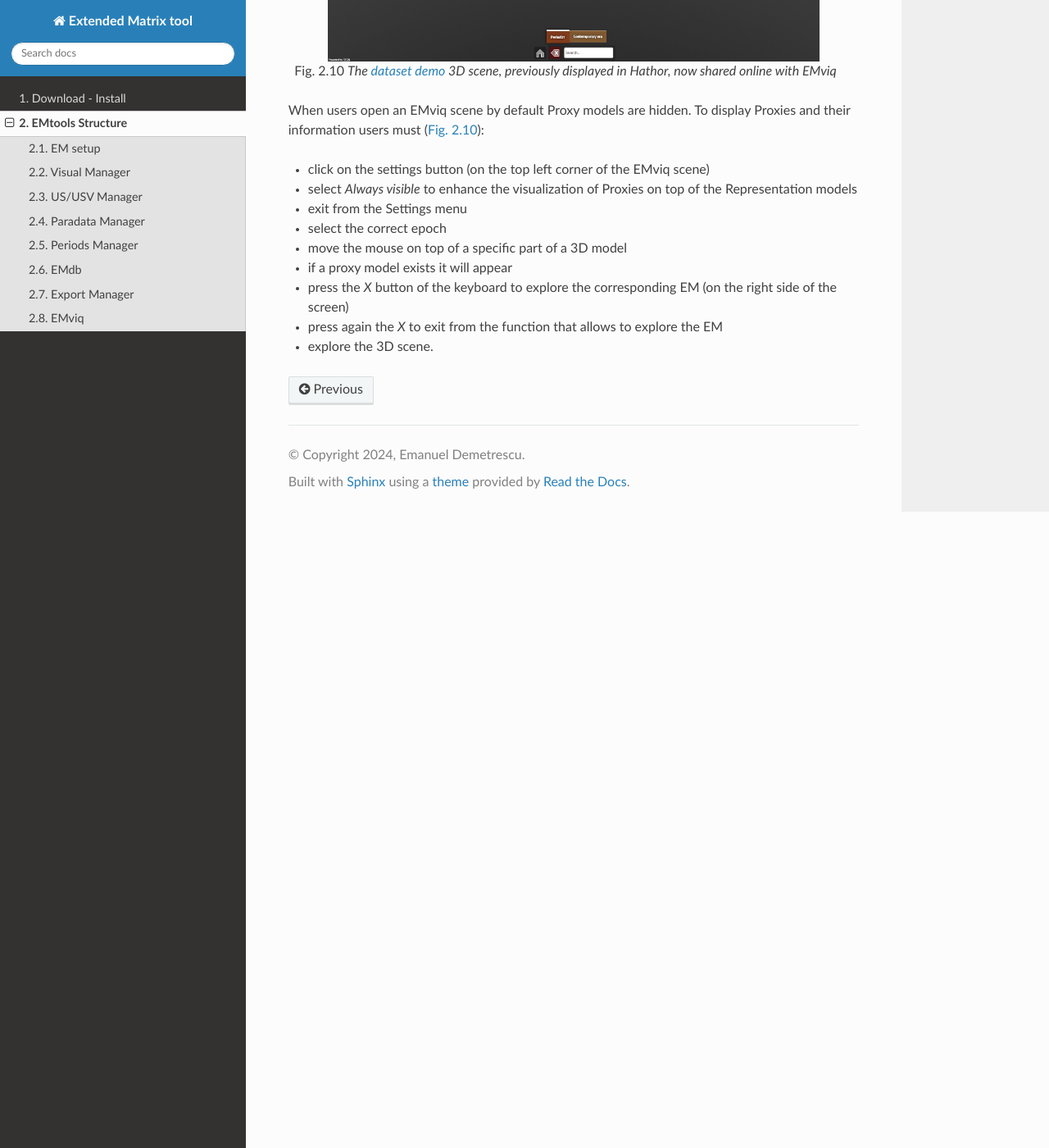
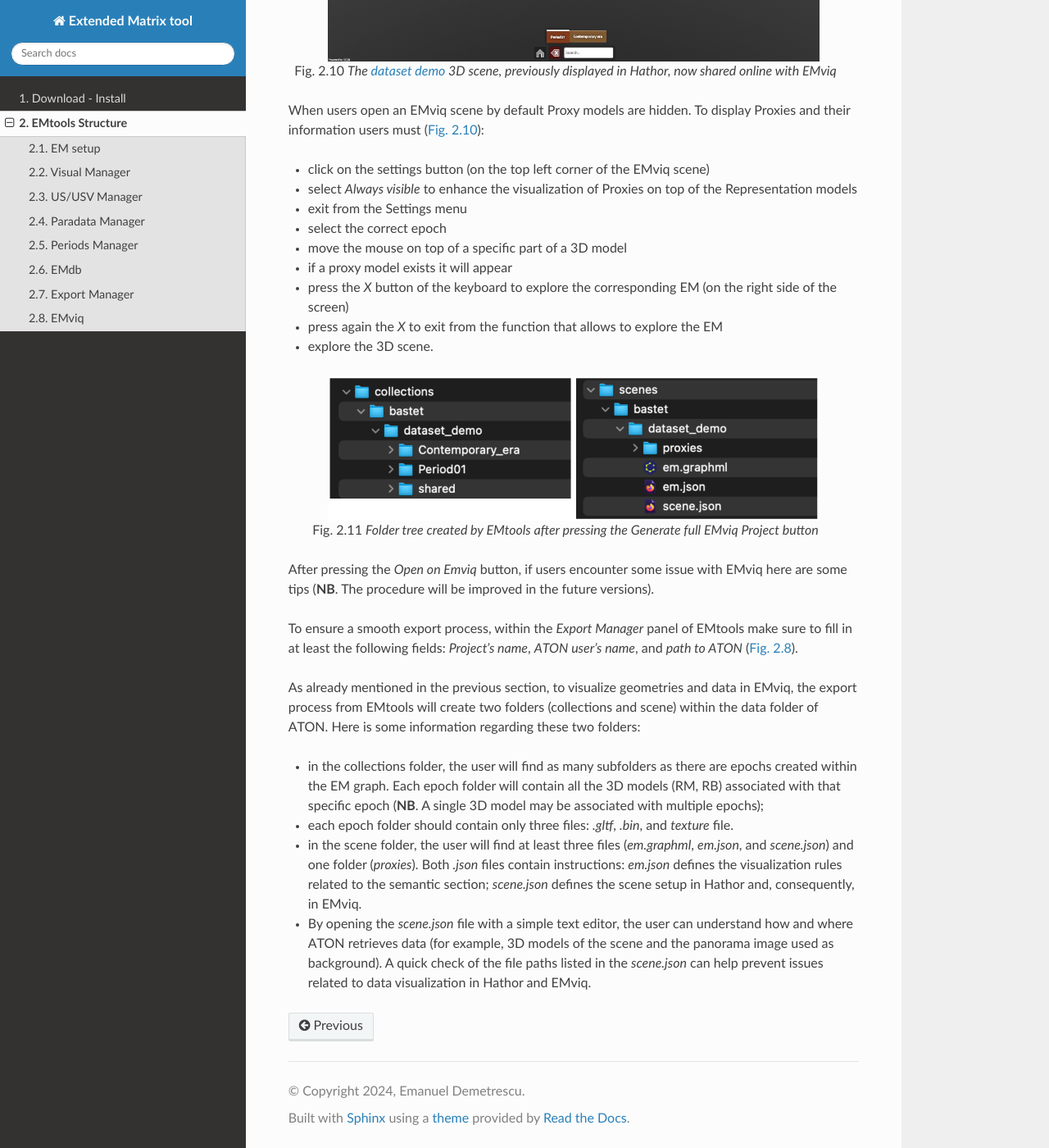
Before and after one commit to zalmoxes-laran/EM-blender-tools-doc, a Sphinx documentation site: the page built from docs/EMstructure.rst, in a window 1280 px wide and 1400 px high, scrolled down 8154 px. Shown: the whole window at 82% size. Built offline with Sphinx 7.4.7 and the Read the Docs theme 3.1.0, drawn with Linux system fonts in a browser that asks for light colours.

Commit message:
Update EMviq section with tips

```diff
--- a/docs/EMstructure.rst
+++ b/docs/EMstructure.rst
@@ -303,3 +303,25 @@ To display Proxies and their information users must (:numref:`Fig. %s <EMviq_03F
 - press again the *X* to exit from the function that allows to explore the EM
 
 - explore the 3D scene.
+
+
+
+.. figure:: img/EMviq_tips.png
+   :width: 600
+   :align: center
+
+   Folder tree created by EMtools after pressing the *Generate full EMviq Project* button
+
+After pressing the *Open on Emviq* button, if users encounter some issue with EMviq here are some tips (**NB**. The procedure will be improved in the future versions).
+
+To ensure a smooth export process, within the *Export Manager* panel of EMtools make sure to fill in at least the following fields: *Project’s name*, *ATON user’s name*, and *path to ATON* (:numref:`Fig. %s <EMviq_01FIG>`).
+
+As already mentioned in the previous section, to visualize geometries and data in EMviq, the export process from EMtools will create two folders (collections and scene) within the data folder of ATON. Here is some information regarding these two folders:
+
+- in the collections folder, the user will find as many subfolders as there are epochs created within the EM graph. Each epoch folder will contain all the 3D models (RM, RB) associated with that specific epoch (**NB**. A single 3D model may be associated with multiple epochs);
+
+- each epoch folder should contain only three files: *.gltf*, *.bin*, and *texture* file.
+
+- in the scene folder, the user will find at least three files (*em.graphml*, *em.json*, and *scene.json*) and one folder (*proxies*). Both *.json* files contain instructions: *em.json* defines the visualization rules related to the semantic section; *scene.json* defines the scene setup in Hathor and, consequently, in EMviq.
+
+- By opening the *scene.json* file with a simple text editor, the user can understand how and where ATON retrieves data (for example, 3D models of the scene and the panorama image used as background). A quick check of the file paths listed in the *scene.json* can help prevent issues related to data visualization in Hathor and EMviq.
```
Also changed, not shown: docs/img/EMviq_tips.png (added).
